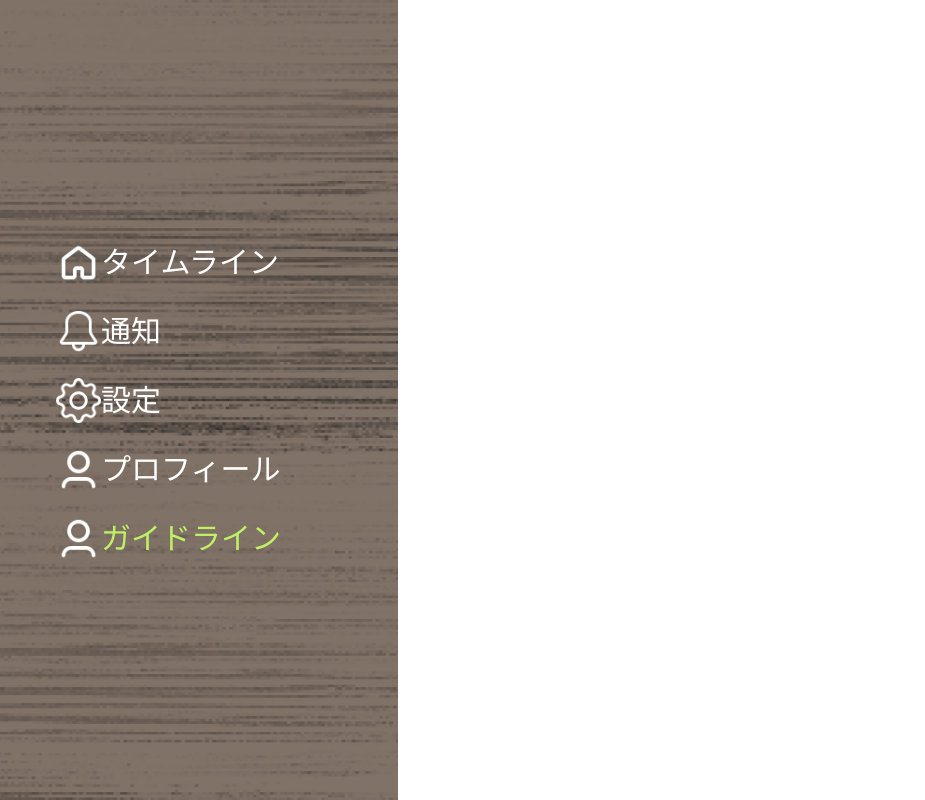
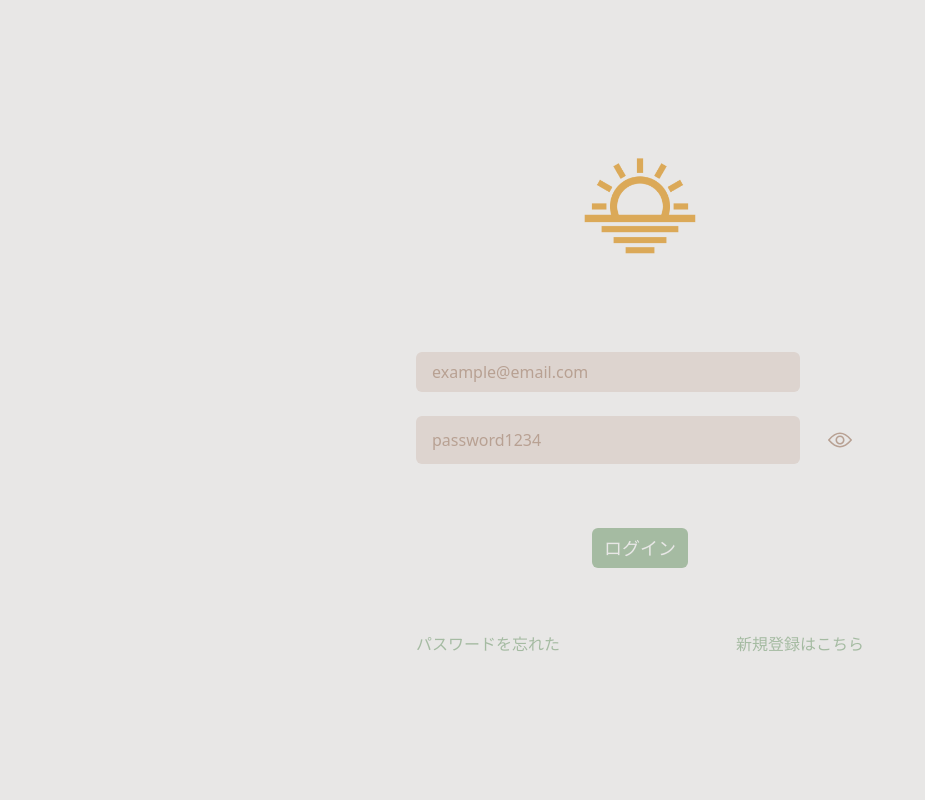
Before and after one commit to Ecc-asplay/frontend, a Next.js app in the folder yamiyoake/: page / in a window 1280 px wide. Shown: the whole page, without its empty margins (0-925 px from the left). Built offline with nearby package versions, Linux system fonts and the light colour scheme.

Commit message:
ログイン処理終わったけど、画面遷移お願い

```diff
--- a/yamiyoake/src/app/login/page.tsx
+++ b/yamiyoake/src/app/login/page.tsx
@@ -4,20 +4,39 @@ import { useState } from "react";
 import Link from "next/link";
 import Image from "next/image";
 import loginlogo from "@/app/img/login-logo.png";
-import { useRouter } from "next/router";
+import axios from "axios";
 
 
 const Login: React.FC = () => {
-    const [email, setEmail] = useState<string>("");
-    const [password, setPassword] = useState<string>("");
-    const [isShow, setShow] = useState<boolean>(false);
-    // const router = useRouter();
+    const [email, setEmail] = useState("");
+    const [password, setPassword] = useState("");
+    const [isShow, setShow] = useState(false);
 
-    const handleLogin = (e: React.FocusEvent) => {
+    const handleLogin = async (e: React.MouseEvent<HTMLButtonElement>) => {
         e.preventDefault();
-        console.log('Login with', {email, password})
-        // APIなどの処理
-    }
+
+        try {
+            const response = await axios.post("http://localhost:8080/login", {
+                email,
+                password,
+            });
+
+            if (response.status === 200) {
+                console.log("登入成功: ", response.data);
+                alert("登入成功！");
+            } else {
+                console.log("登入失敗，回應狀態碼: ", response.status);
+                alert("登入失敗，請檢查您的帳號密碼！");
+            }
+        } catch (error) {
+            if (axios.isAxiosError(error)) {
+                console.error("Axios 錯誤: ", error.response?.data || error.message);
+            } else {
+                console.error("未知錯誤: ", error);
+            }
+            alert("登入時發生錯誤，請稍後再試！");
+        }
+    };
 
     return(
         <div className="flex flex-col justify-center items-center min-h-screen bg-basebg space-y-16">
@@ -67,7 +86,7 @@ const Login: React.FC = () => {
 
             {/* ログインブタン */}
             <div className="flex justify-center mt-10">
-                <button type="submit" className="w-24 h-10 py-1 bg-basegreen text-basebg font-medium rounded-md text-lg">ログイン</button>
+                <button onClick={handleLogin} type="submit" className="w-24 h-10 py-1 bg-basegreen text-basebg font-medium rounded-md text-lg">ログイン</button>
             </div>
 
             {/* 画面遷移 */}
--- a/yamiyoake/src/app/page.tsx
+++ b/yamiyoake/src/app/page.tsx
@@ -1,10 +1,12 @@
 'use client'
-import { LeftNavigation } from "./components/Navigations/left";
+// import { LeftNavigation } from "./components/Navigations/left";
+import  Login  from "./login/page";
 export default function Home() {
   return (
-    <div className="flex ">
-      <LeftNavigation/>
-
+    // <div className="flex ">
+    <div>
+      {/* <LeftNavigation/> */}
+      <Login/>
     </div>
   );
 }
```
Also changed, not shown: yamiyoake/package.json (+6 -5 lines), 1 other file (tests, documents, lock files or other folders).
